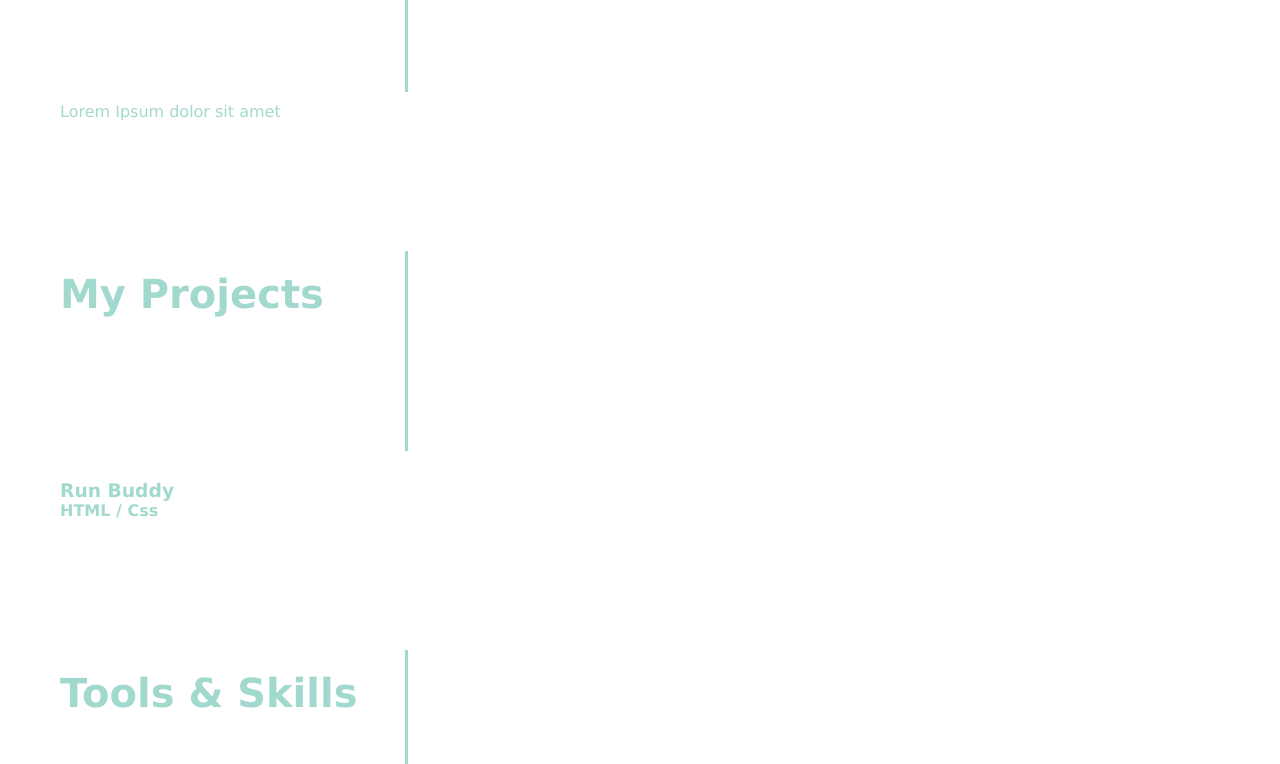
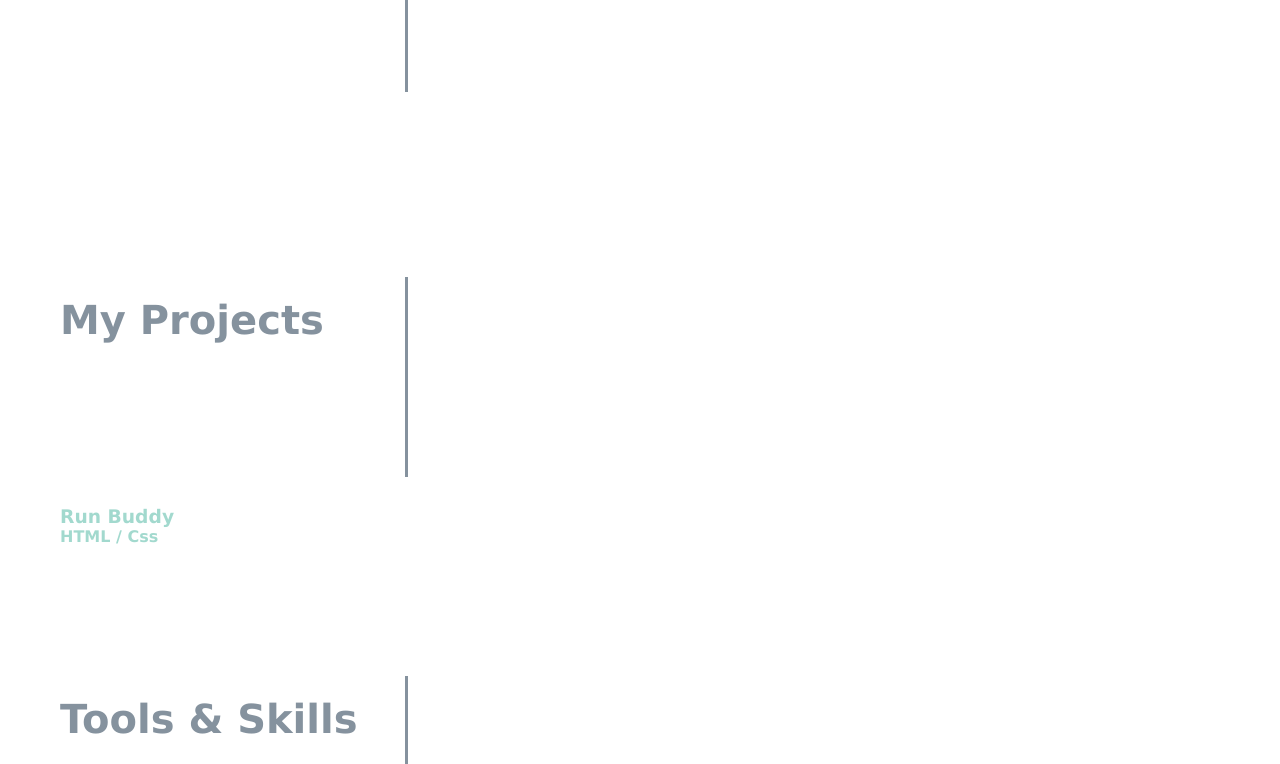
Before and after one commit to cheryljcruz/CherylCruz-Portfolio, a plain HTML site: page index.html in a window 1280 px wide. Shown: the part 779-1543 px from the top of the page. Drawn offline with Linux system fonts and the light colour scheme.

Commit message:
added about section style

```diff
--- a/assets/css/style.css
+++ b/assets/css/style.css
@@ -1,7 +1,7 @@
 /*Main style*/
 :root {
     --primary-color: #f7aea6;
-    --secondary-color: #566573;
+    --secondary-color: #85929e;
     --tertiary-color: #a2d9ce;
 }
 * {
@@ -139,8 +139,9 @@ section {
 }
 /*Hero style end*/
 
-/*Section Title style starts*/
+/*Section/Primary title style starts*/
 .section-title {
+    color: var(--secondary-color);
     margin: -35px 10px 30px 0;
     font-size: 40px;
     position: relative;
@@ -155,5 +156,18 @@ section {
     border-right: 3px solid;
     height: 200px;
 }
+/*Section/Primary title style ends*/
 
-/*About me section*/
+/*About section*/
+.about p {
+    line-height: 1.5;
+    color: var(--tertiary-color);
+    width: 80%;
+    margin: -35px 10px 50px 0;
+    font-size: 20px;
+    position: relative;
+    top: -100px;
+    left: -100px;
+    text-align: right;
+}
+/*About section ends*/
```
